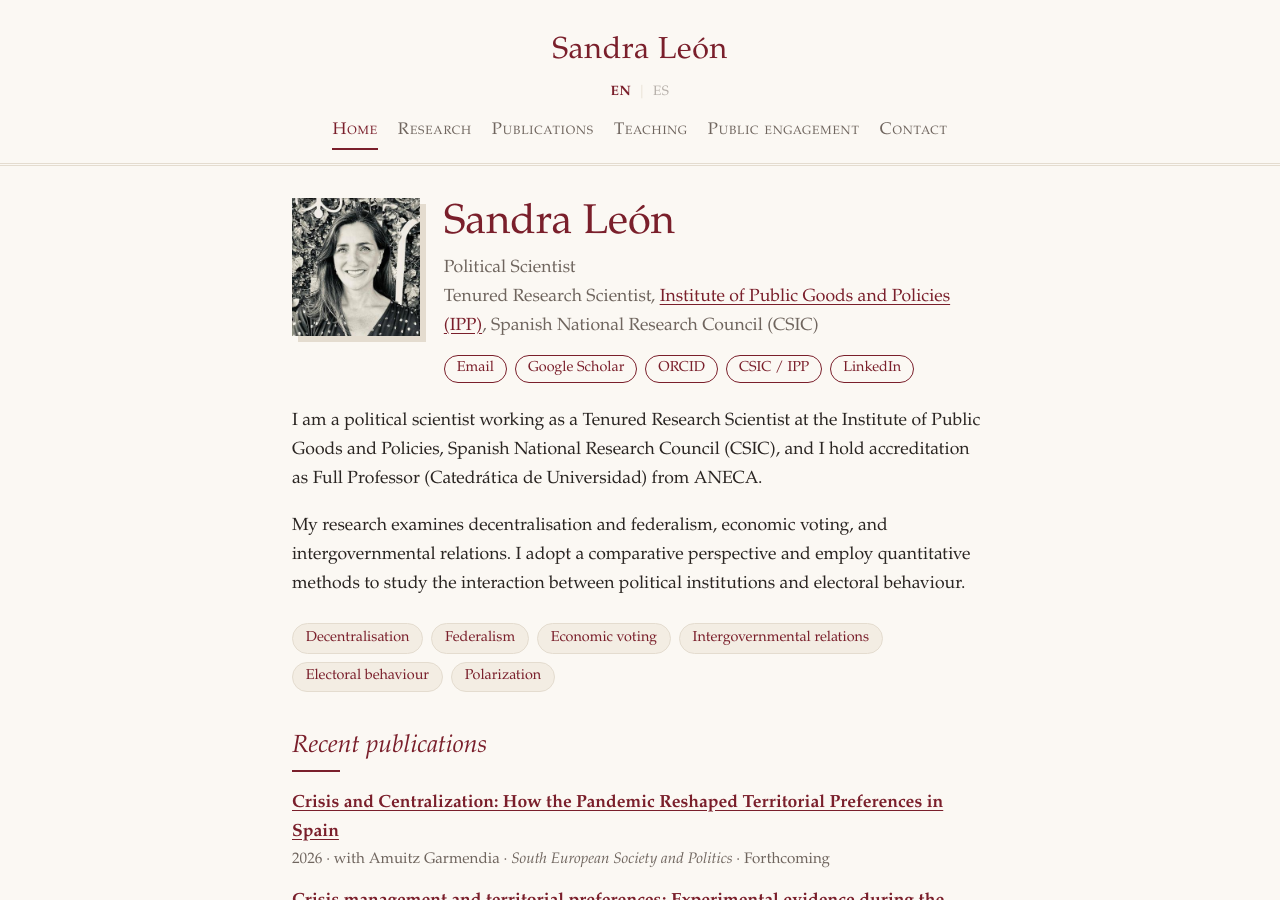
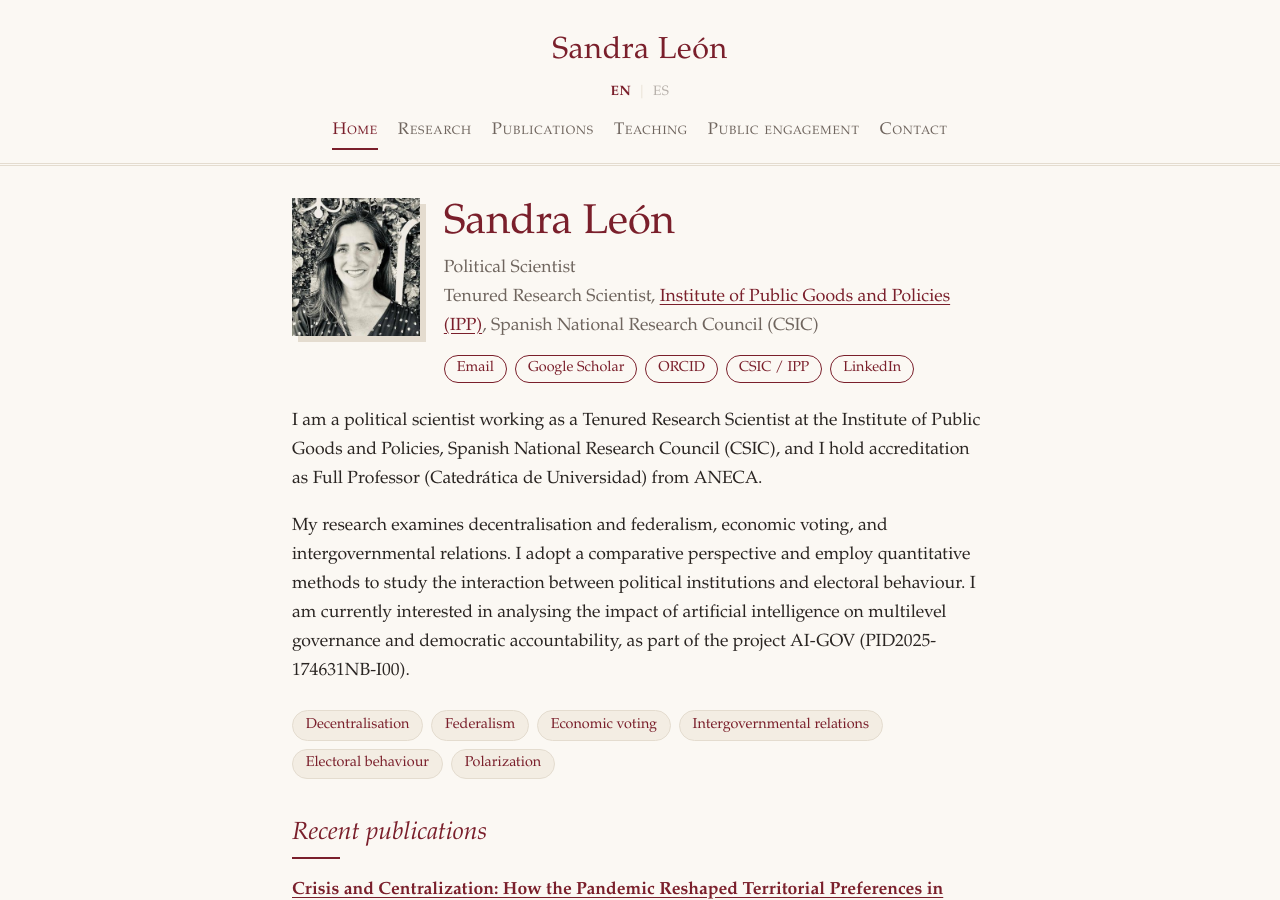
Before and after one commit to sandraleonalfonso/Sandra-Leon, a Jekyll site: the page built from index.html, in a window 1280 px wide and 900 px high. Built offline with Jekyll 4.4.1, drawn with Linux system fonts in a browser that asks for light colours.

Commit message:
Add AI-GOV project to homepage bio
Co-Authored-By: Claude Opus 5.5 (1M context) <noreply@anthropic.com>
Claude-Session: https://claude.ai/code/session_01Csi1G9zYbePJE1osHYZ3KG

```diff
--- a/index.html
+++ b/index.html
@@ -27,7 +27,7 @@ hide_title: true
 
 <p>I am a political scientist working as a Tenured Research Scientist at the Institute of Public Goods and Policies, Spanish National Research Council (CSIC), and I hold accreditation as Full Professor (Catedrática de Universidad) from ANECA.</p>
 
-<p>My research examines decentralisation and federalism, economic voting, and intergovernmental relations. I adopt a comparative perspective and employ quantitative methods to study the interaction between political institutions and electoral behaviour.</p>
+<p>My research examines decentralisation and federalism, economic voting, and intergovernmental relations. I adopt a comparative perspective and employ quantitative methods to study the interaction between political institutions and electoral behaviour. I am currently interested in analysing the impact of artificial intelligence on multilevel governance and democratic accountability, as part of the project AI-GOV (PID2025-174631NB-I00).</p>
 
 <ul class="tags" aria-label="Research interests">
   <li>Decentralisation</li><li>Federalism</li><li>Economic voting</li><li>Intergovernmental relations</li><li>Electoral behaviour</li><li>Polarization</li>
```
